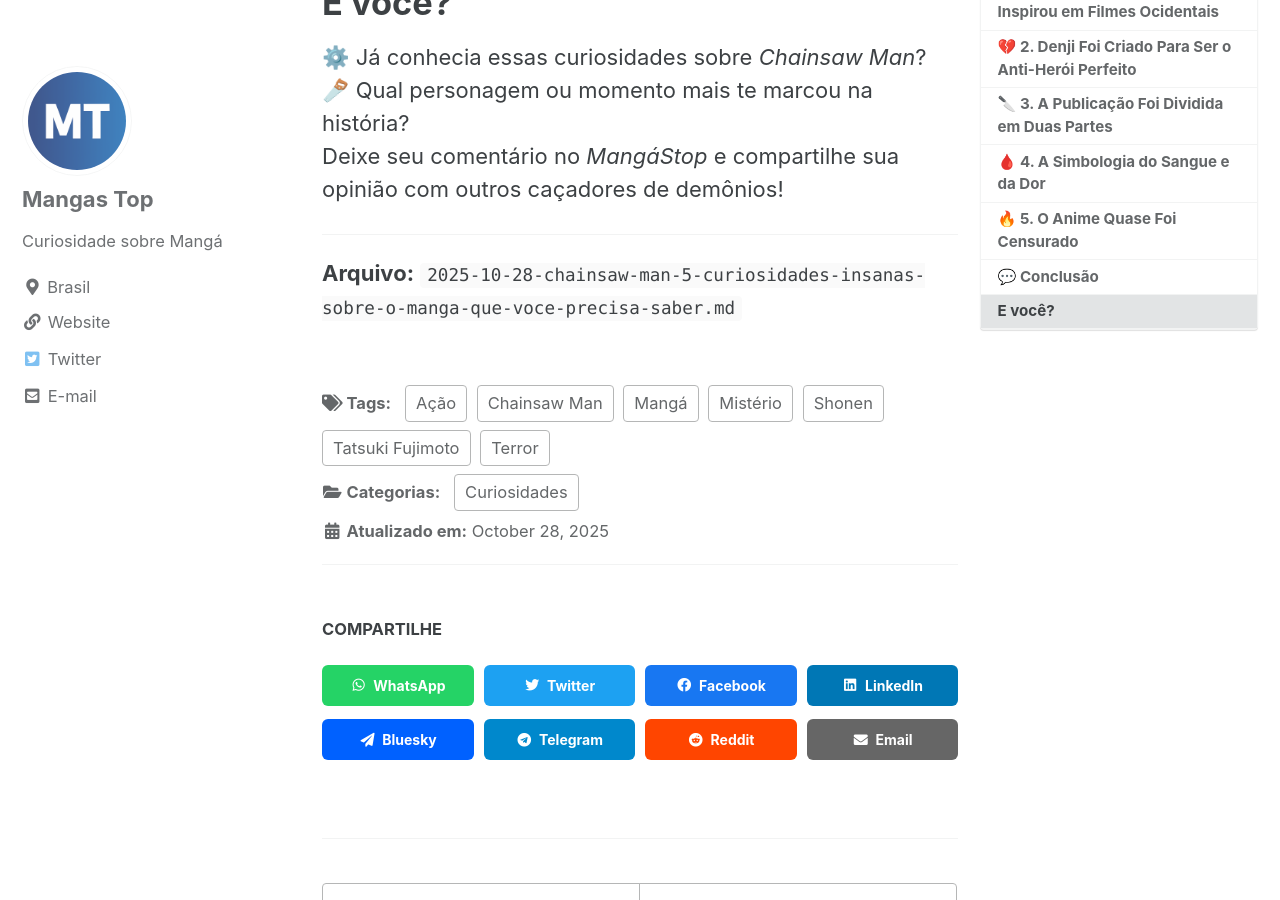
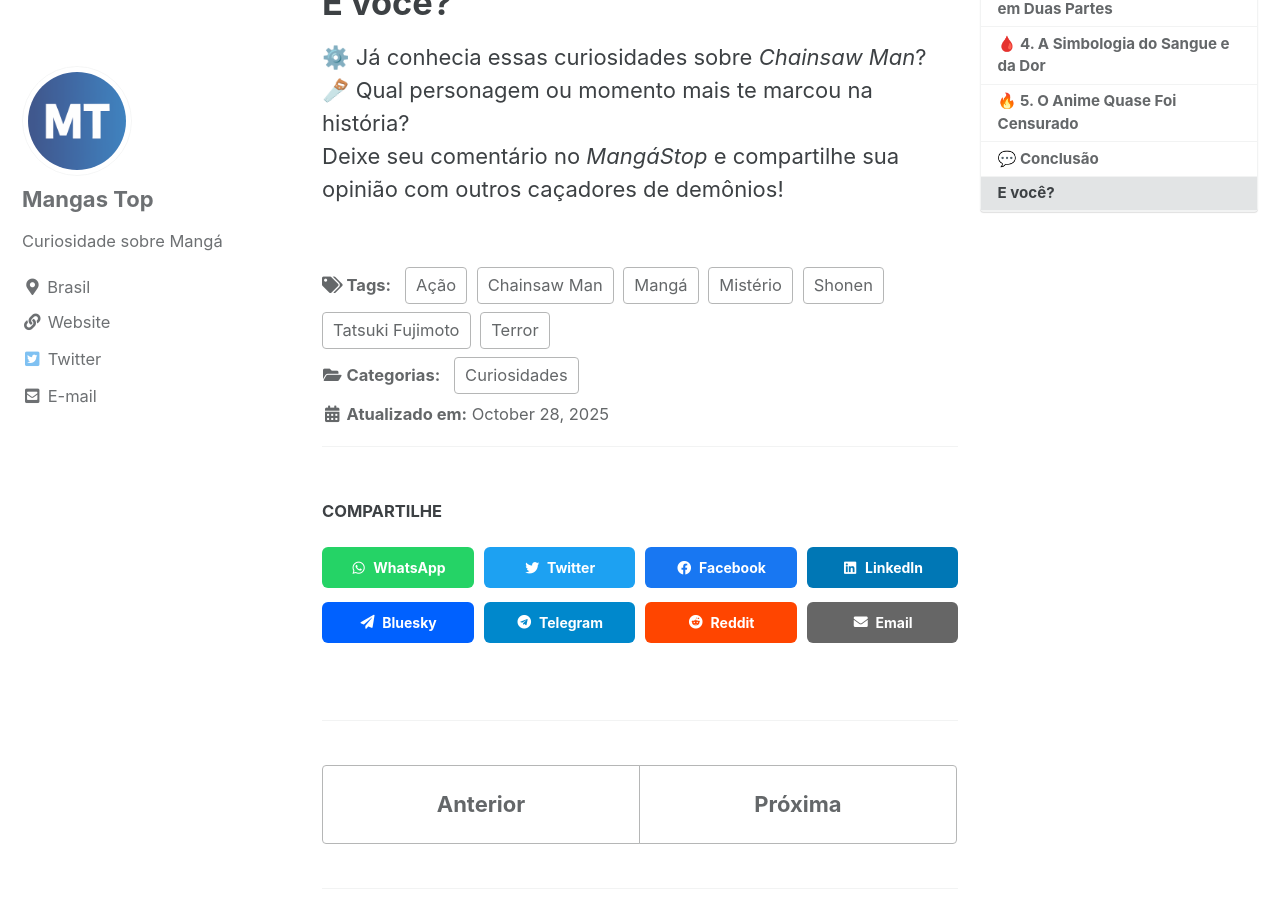
Before and after one commit to BieAnimaton/mangastop, a Jekyll site: the page built from _posts/2025-10-28-chainsaw-man-5-curiosidades-insanas-sobre-o-manga-que-voce-precisa-saber.md, in a window 1280 px wide and 900 px high, scrolled down 4357 px. Built offline with Jekyll 4.4.1, drawn with Linux system fonts in a browser that asks for light colours; cached includes are drawn as plain includes; comment, search, counter and statistics services are not loaded.

Commit message:
updating

```diff
--- a/_posts/2025-10-28-chainsaw-man-5-curiosidades-insanas-sobre-o-manga-que-voce-precisa-saber.md
+++ b/_posts/2025-10-28-chainsaw-man-5-curiosidades-insanas-sobre-o-manga-que-voce-precisa-saber.md
@@ -91,7 +91,3 @@
 ⚙️ Já conhecia essas curiosidades sobre *Chainsaw Man*?
 🪚 Qual personagem ou momento mais te marcou na história?
 Deixe seu comentário no *MangáStop* e compartilhe sua opinião com outros caçadores de demônios!
-
----
-
-**Arquivo:** `2025-10-28-chainsaw-man-5-curiosidades-insanas-sobre-o-manga-que-voce-precisa-saber.md`
```
